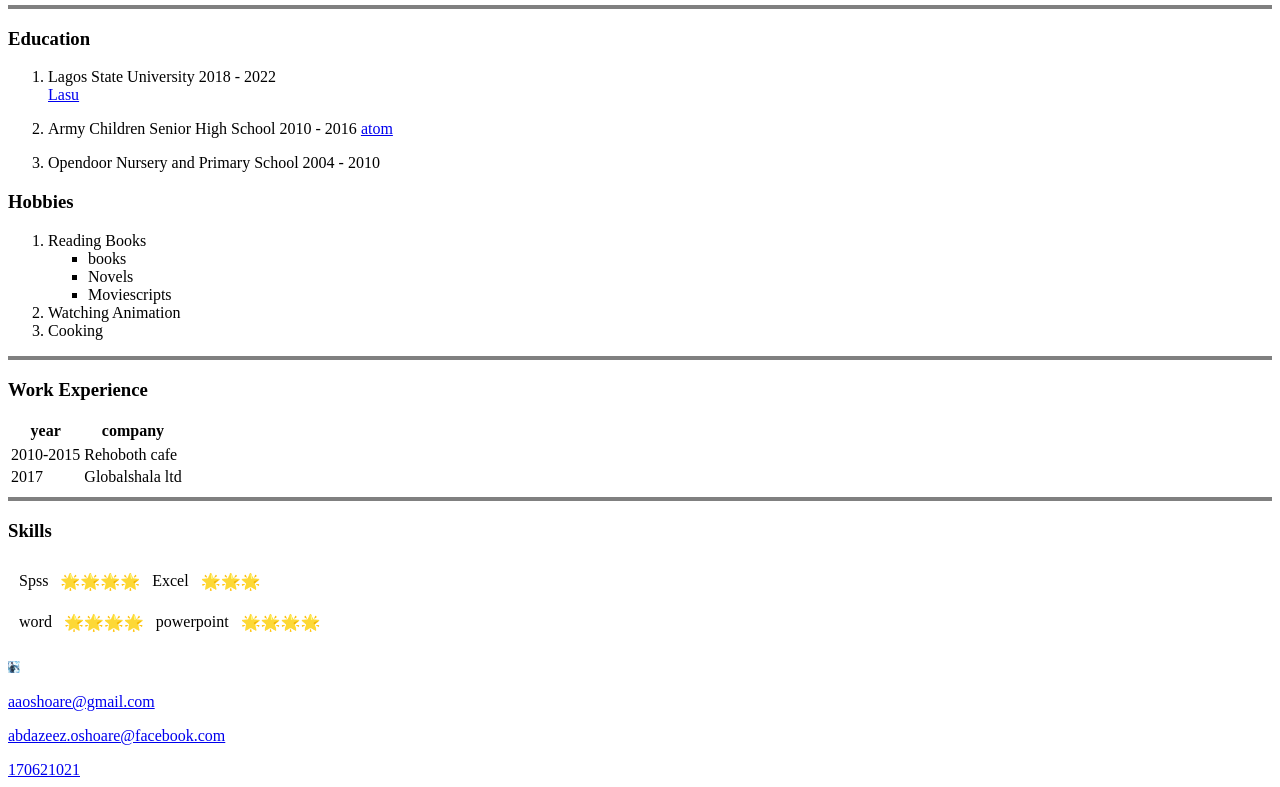
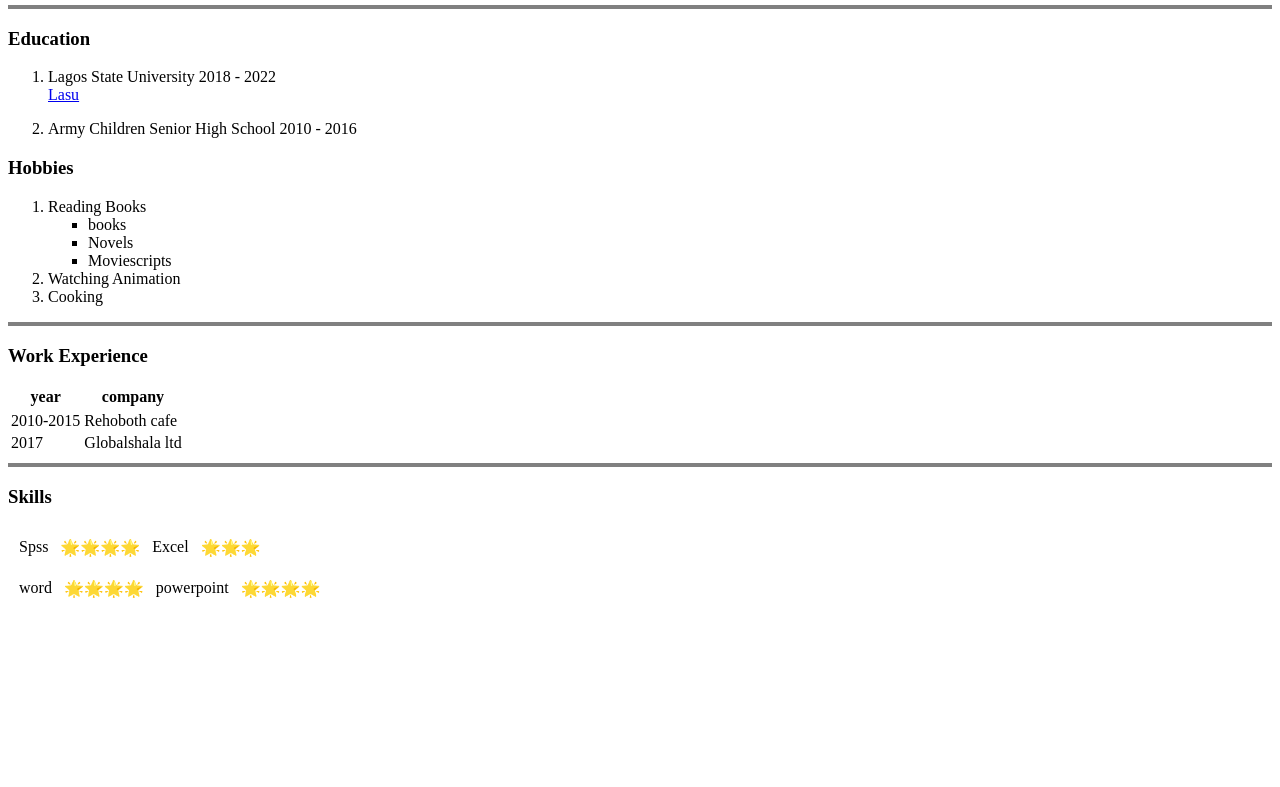
Before and after one commit to Abdulazeez-Oshoare/Cv, a plain HTML site: page index.html in a window 1280 px wide. Shown: the part 337-1124 px from the top of the page. After the commit the page ends 954 px from the top, so only its background shows below. Drawn offline with Linux system fonts and the light colour scheme.

Commit message:
Update index.html

```diff
--- a/index.html
+++ b/index.html
@@ -29,10 +29,7 @@
       <li>Lagos State University 2018 - 2022</li> <a href="https://www.lasu.edu.ng" target="_parent">Lasu</a>
     </p>
     <p>
-      <li>Army Children Senior High School 2010 - 2016 <a href="https://www.atom.io" target="_self">atom</a></li>
-    </p>
-    <p>
-      <li>Opendoor Nursery and Primary School 2004 - 2010</li>
+      <li>Army Children Senior High School 2010 - 2016</li>
     </p>
   </ul>
   <h3><strong>Hobbies</strong></h3>
@@ -84,16 +81,6 @@
       </tr>
     </table>
   </table>
-  <p> <img src=images/tanjiro.jpg height="12" width="12"> </p>
-  <p> <a href="https://gmail.com">
-      <id>aaoshoare@gmail.com</id>
-    </a> </p>
-  <p> <a href="https://www.facebook.com">
-      <id>abdazeez.oshoare@facebook.com</id>
-    </a> </p>
-  <a href="https://lasu.edu.ng/gcs/home.php">
-    <id>170621021</id>
-  </a>
 
 </body>
 
```
